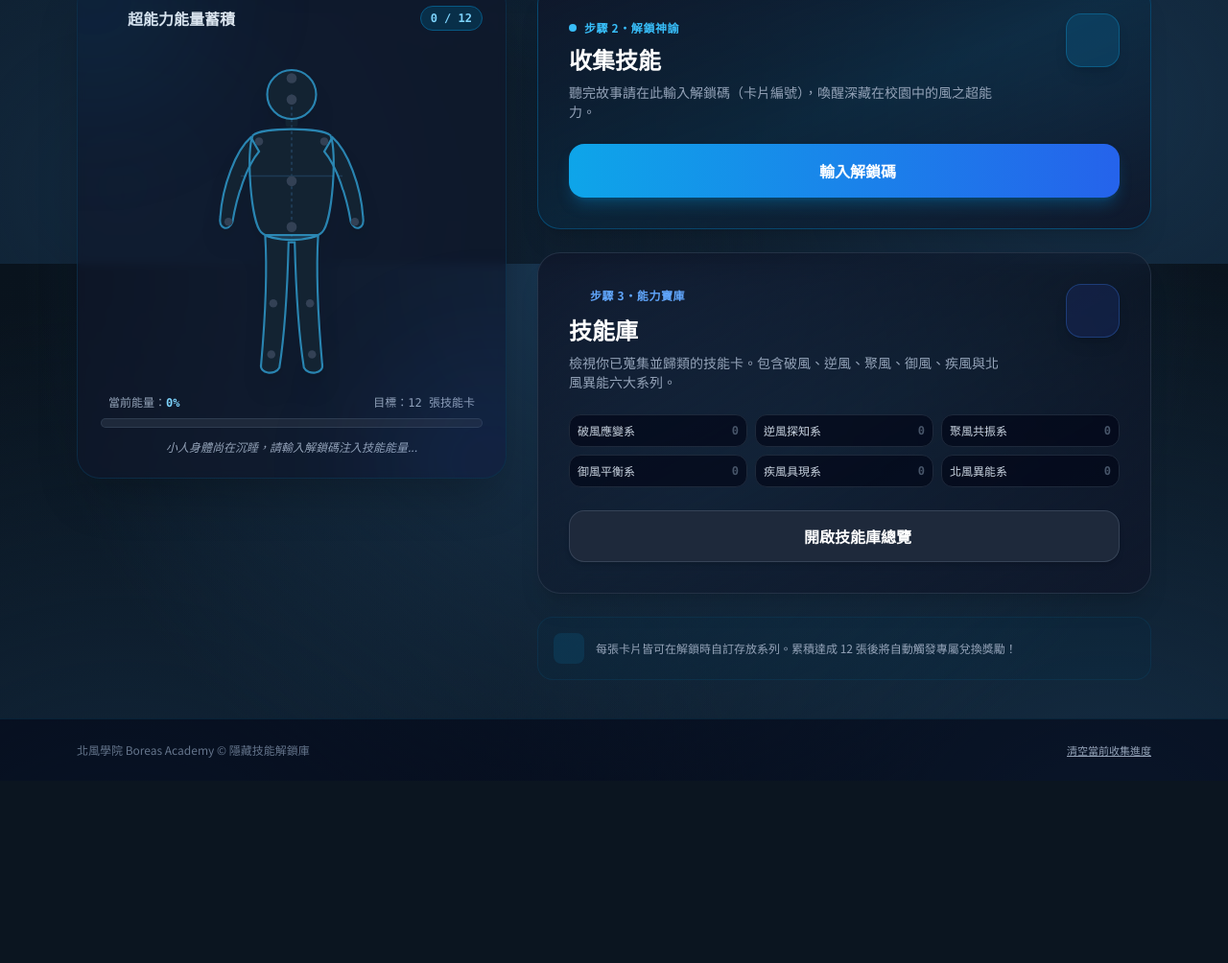
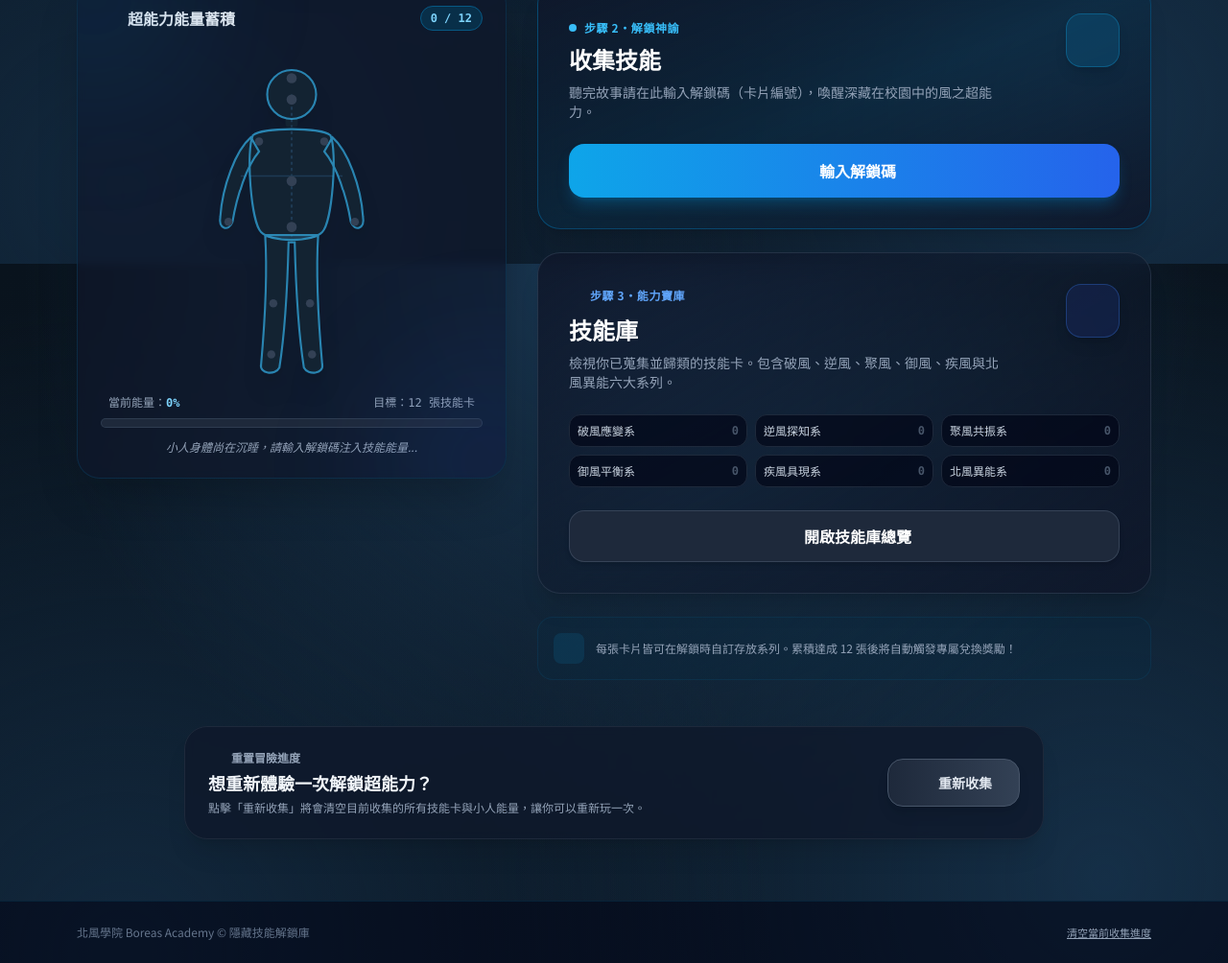
Before and after one commit to robertchiang-maker/Boreas-skills-unlock, a plain HTML site: page index.html in a window 1280 px wide. Shown: the part 525-1529 px from the top of the page at 96% size. Before the commit the page ends 1339 px from the top, so only its background shows below. Drawn offline with nearby package versions, Linux system fonts and the light colour scheme.

Commit message:
Add files via upload

```diff
--- a/index.html
+++ b/index.html
@@ -469,6 +469,32 @@
           </div>
         </div>
 
+      </div>
+    </div>
+
+    <!-- ================= 頁面最下方：重新收集按鍵 ================= -->
+    <div class="w-full max-w-4xl mt-12 mb-6 flex flex-col items-center">
+      <div class="w-full bg-slate-900/70 border border-slate-800 hover:border-slate-700 rounded-3xl p-6 backdrop-blur-sm flex flex-col sm:flex-row items-center justify-between gap-4 text-center sm:text-left transition shadow-xl">
+        <div class="space-y-1">
+          <div class="flex items-center justify-center sm:justify-start space-x-2 text-xs font-bold text-slate-400">
+            <i data-lucide="rotate-ccw" class="w-4 h-4 text-amber-400"></i>
+            <span>重置冒險進度</span>
+          </div>
+          <h3 class="text-base sm:text-lg font-black text-slate-100">
+            想重新體驗一次解鎖超能力？
+          </h3>
+          <p class="text-xs text-slate-400 max-w-lg">
+            點擊「重新收集」將會清空目前收集的所有技能卡與小人能量，讓你可以重新玩一次。
+          </p>
+        </div>
+
+        <button
+          onclick="handleRestartGame()"
+          class="flex-shrink-0 py-3.5 px-7 rounded-2xl bg-gradient-to-r from-slate-800 to-slate-700 hover:from-rose-900 hover:to-rose-800 border border-slate-600 hover:border-rose-500 text-slate-200 hover:text-white font-black text-sm shadow-lg flex items-center justify-center space-x-2 transition transform active:scale-95 group"
+        >
+          <i data-lucide="refresh-cw" class="w-4 h-4 text-amber-400 group-hover:rotate-180 transition duration-500"></i>
+          <span>重新收集</span>
+        </button>
       </div>
     </div>
   </main>
@@ -775,11 +801,15 @@
         </div>
       </div>
 
-      <div class="flex gap-3">
+      <div class="flex flex-col sm:flex-row gap-2.5">
         <button onclick="triggerConfetti()" class="flex-1 py-3 px-4 rounded-xl bg-gradient-to-r from-amber-400 to-yellow-500 hover:from-amber-300 hover:to-yellow-400 text-slate-950 font-black text-sm shadow-lg shadow-amber-500/30 transition">
           再次慶祝 🎉
         </button>
-        <button onclick="closeRewardModal()" class="py-3 px-5 rounded-xl bg-slate-800 hover:bg-slate-700 text-white font-bold text-xs transition">
+        <button onclick="closeRewardModal(); handleRestartGame();" class="py-3 px-4 rounded-xl bg-slate-800 hover:bg-rose-900 border border-slate-700 hover:border-rose-500 text-slate-200 hover:text-white font-bold text-xs transition flex items-center justify-center space-x-1">
+          <i data-lucide="refresh-cw" class="w-3.5 h-3.5 text-amber-400"></i>
+          <span>重新收集</span>
+        </button>
+        <button onclick="closeRewardModal()" class="py-3 px-4 rounded-xl bg-slate-800 hover:bg-slate-700 text-white font-bold text-xs transition">
           關閉
         </button>
       </div>
@@ -1917,6 +1947,38 @@ BF-201, 逆流追風之眼, 逆風探知系, 楊靖鈞" class="w-full bg-slate-9
     /* ============================================================
        清空重設進度
        ============================================================ */
+        /* ============================================================
+       重新收集 (讓遊戲可以重新玩一次)
+       ============================================================ */
+    function handleRestartGame() {
+      const currentCount = playerVault.length;
+      const msg = currentCount > 0
+        ? "確定要「重新收集」嗎？\n\n目前已收集 " + currentCount + " 張技能卡，重新收集將會清空所有卡片與小人能量，讓你重新體驗遊戲！（挑戰者姓名將會保留）"
+        : "確定要重新開始遊戲嗎？";
+
+      if (confirm(msg)) {
+        // 1. 清空技能庫
+        playerVault = [];
+        localStorage.removeItem(STORAGE_KEY_VAULT);
+
+        // 2. 更新進度與UI
+        renderProgressUI();
+        renderQuickSeriesStats();
+
+        // 3. 若技能庫開啟中，同步更新
+        if (!document.getElementById('skillVaultModal').classList.contains('hidden')) {
+          switchVaultTab(currentVaultTab);
+        }
+
+        // 4. 若獎勵彈窗開啟中，關閉
+        document.getElementById('rewardModal').classList.add('hidden');
+
+        // 5. 提示並平滑滾動回頂端
+        alert("✨ 能量與技能庫已清空，遊戲重新開始！祝你探索順利！");
+        window.scrollTo({ top: 0, behavior: 'smooth' });
+      }
+    }
+
     function resetPlayerProgress() {
       if (confirm("確定要重設當前挑戰者的收集進度嗎？（卡片資料庫不會被刪除）")) {
         playerVault = [];
```
